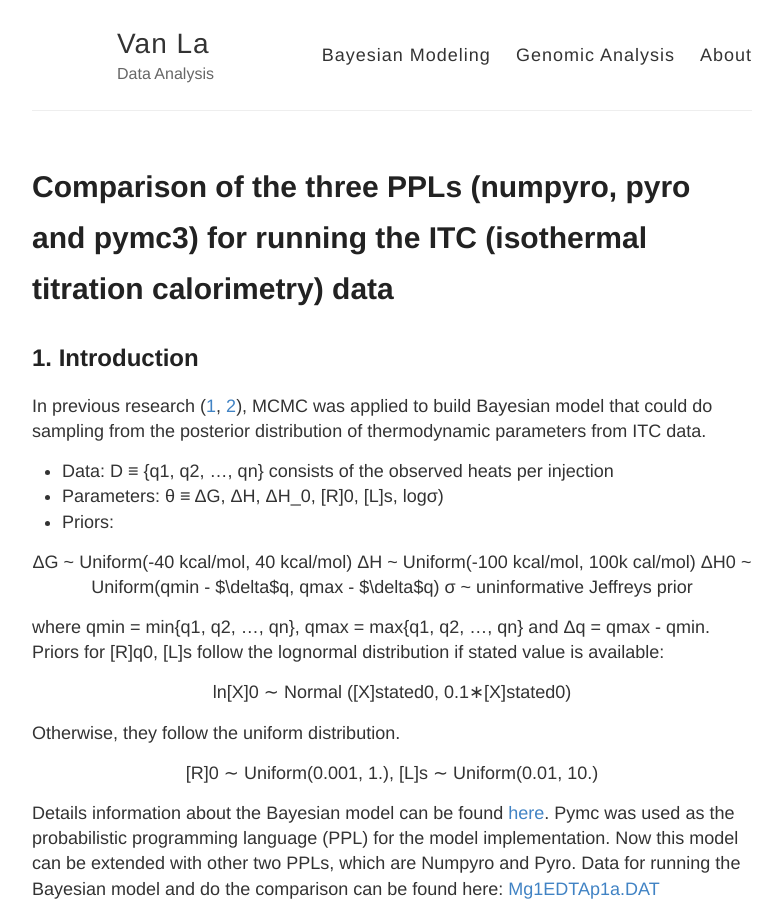
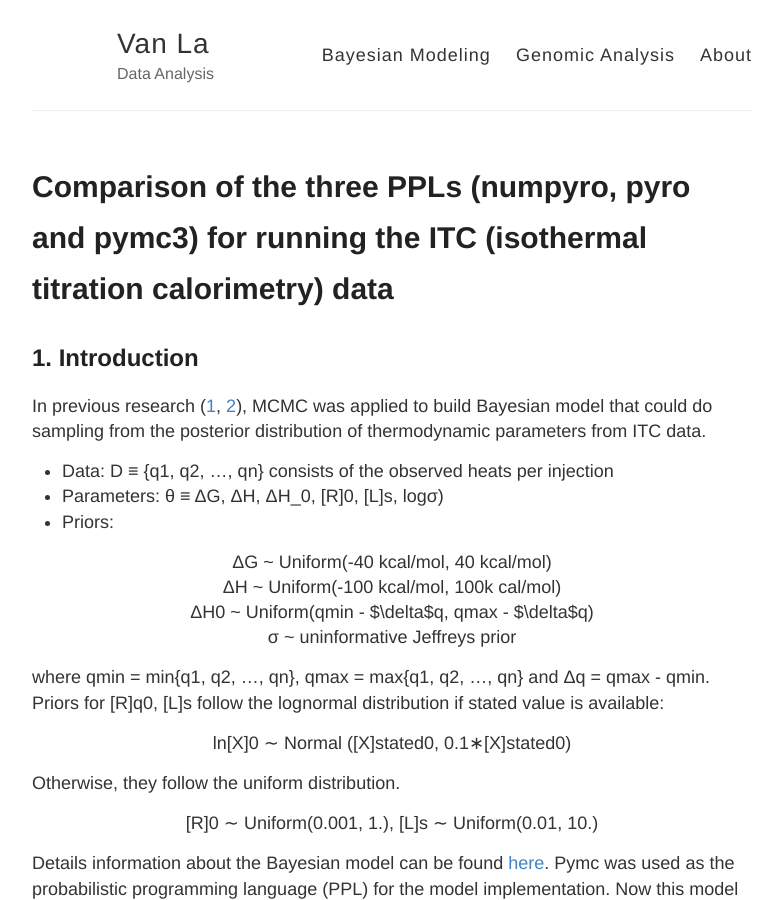
Before and after one commit to vanngocthuyla/Data_Analysis, a Jekyll site: the page built from pages/bayesian/PPLs_ITC.md, in a window 1280 px wide and 900 px high. Shown: the whole window, without its empty margins (248-1030 px from the left). Built offline with Jekyll 4.4.1, drawn with Linux system fonts in a browser that asks for light colours; our own code applies the rules of GitHub Pages for plain Markdown files.

Commit message:
Update PPLs_ITC.md

```diff
--- a/pages/bayesian/PPLs_ITC.md
+++ b/pages/bayesian/PPLs_ITC.md
@@ -8,29 +8,21 @@ In previous research ([1](https://github.com/choderalab/bayesian-itc), [2](https
 - Parameters: &theta; &equiv; &Delta;G, &Delta;H, &Delta;H_0, [R]<sub>0</sub>, [L]<sub>s</sub>, log&sigma;)
 - Priors:
 
-<div align="center">
+<div align="center"> &Delta;G ~ Uniform(-40 kcal/mol, 40 kcal/mol) </div>
 
-&Delta;G ~ Uniform(-40 kcal/mol, 40 kcal/mol)
+<div align="center"> &Delta;H ~ Uniform(-100 kcal/mol, 100k cal/mol) </div>
 
-&Delta;H ~ Uniform(-100 kcal/mol, 100k cal/mol)
+<div align="center"> &Delta;H<sub>0</sub> ~ Uniform(q<sub>min</sub> - $\delta$q, q<sub>max</sub> - $\delta$q) </div>
 
-&Delta;H<sub>0</sub> ~ Uniform(q<sub>min</sub> - $\delta$q, q<sub>max</sub> - $\delta$q)
-
-&sigma; ~ uninformative Jeffreys prior
-
-</div>
+<div align="center"> &sigma; ~ uninformative Jeffreys prior </div>
 
 where q<sub>min</sub> = min{q<sub>1</sub>, q<sub>2</sub>, ..., q<sub>n</sub>}, q<sub>max</sub> = max{q<sub>1</sub>, q<sub>2</sub>, ..., q<sub>n</sub>} and &Delta;q = q<sub>max</sub> - q<sub>min</sub>. Priors for [R]q<sub>0</sub>, [L]s follow the lognormal distribution if stated value is available:
 
-<div align="center">
-ln[X]<sub>0</sub> ∼ Normal ([X]<sub>stated</sub>0, 0.1∗[X]<sub>stated</sub>0)
-</div>
+<div align="center"> ln[X]<sub>0</sub> ∼ Normal ([X]<sub>stated</sub>0, 0.1∗[X]<sub>stated</sub>0) </div>
 
 Otherwise, they follow the uniform distribution.
 
-<div align="center">
-[R]<sub>0</sub> ∼ Uniform(0.001, 1.), [L]<sub>s</sub> ∼ Uniform(0.01, 10.)
-</div>
+<div align="center"> [R]<sub>0</sub> ∼ Uniform(0.001, 1.), [L]<sub>s</sub> ∼ Uniform(0.01, 10.) </div>
 
 Details information about the Bayesian model can be found [here](https://journals.plos.org/plosone/article?id=10.1371/journal.pone.0203224). Pymc was used as the probabilistic programming language (PPL) for the model implementation. Now this model can be extended with other two PPLs, which are Numpyro and Pyro. Data for running the Bayesian model and do the comparison can be found here: [Mg1EDTAp1a.DAT](https://github.com/vanngocthuyla/bitc/tree/main/inputs/Mg1EDTAp1a.DAT)
 
```
